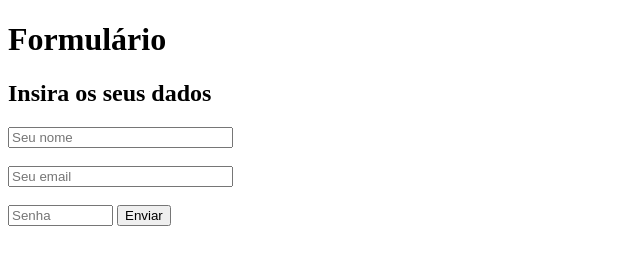
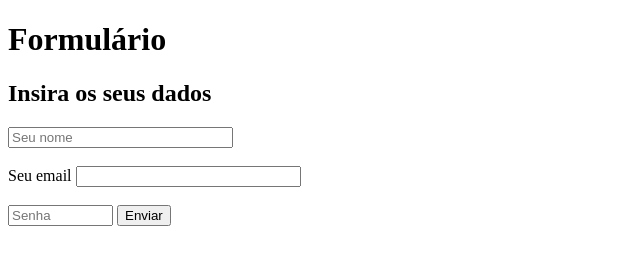
Before and after one commit to coldCoder01/curso_ebac_frontend, a plain HTML site: page index.html in a window 1280 px wide. Shown: the whole page, without its empty margins (0-640 px from the left). Drawn offline with Linux system fonts and the light colour scheme.

Commit message:
Alteração no código

```diff
--- a/index.html
+++ b/index.html
@@ -11,7 +11,8 @@
     <form>
         <input type="text" size="25" placeholder="Seu nome"/><br/>
         <br/>
-        <input type="email" size="25" placeholder="Seu email"/><br/>
+        <label for="email">Seu email</label>
+        <input type="email" size="25" id="email" name="email"><br/>
         <br/>
         <input type="password" size="10" placeholder="Senha"/>
         <input type="submit" value="Enviar"/>
```
